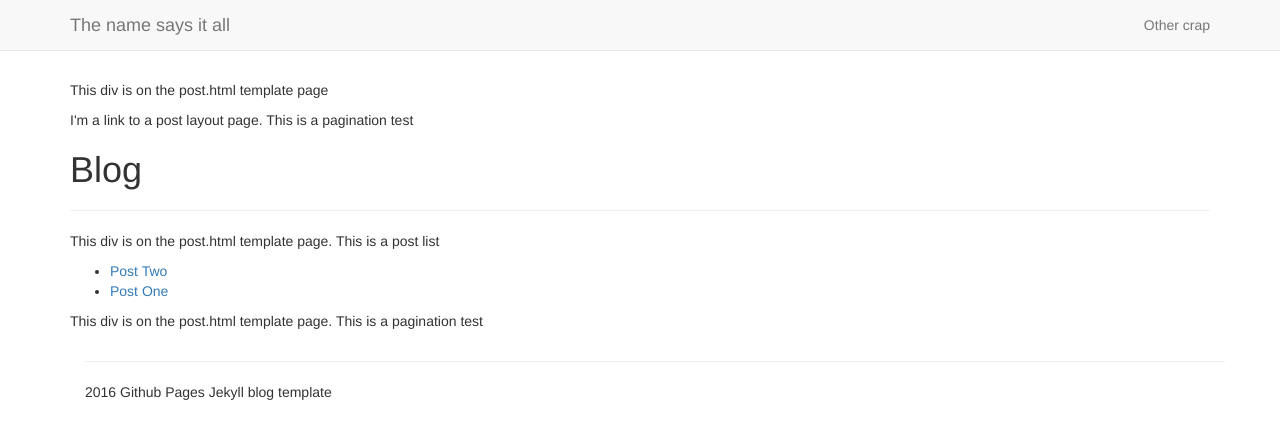
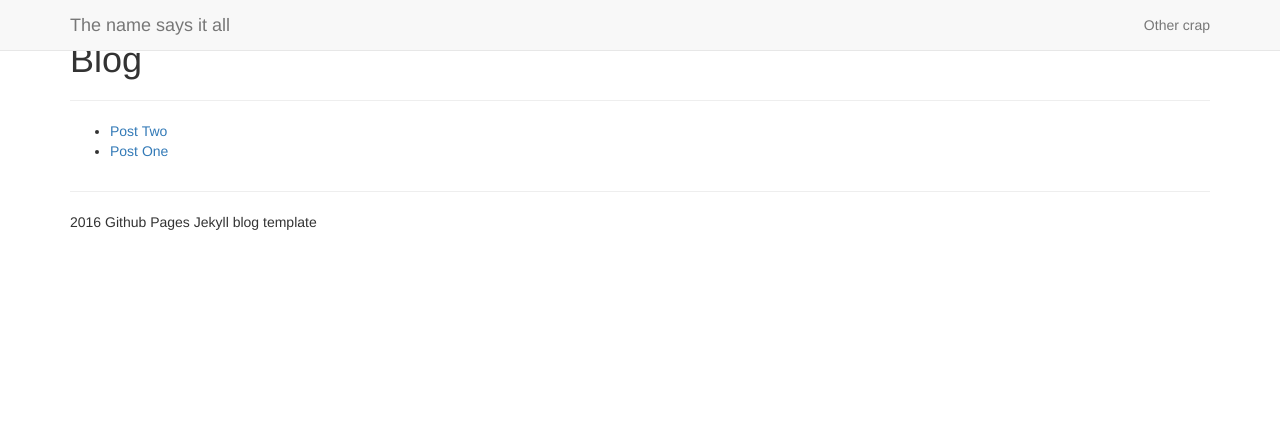
Before and after one commit to larsenjohn/herebyaccident, a Jekyll site: the page built from blog.html, in a window 1280 px wide. Shown: the top 439 px of the page. Built offline with Jekyll 4.4.1, drawn with Linux system fonts in a browser that asks for light colours; nearby versions of some CDN libraries.

Commit message:
trimmed blog template

```diff
--- a/_layouts/post.html
+++ b/_layouts/post.html
@@ -57,17 +57,13 @@
 
   {% include nav.html %}
 
-    <div class="container">
-      <div class="row">
-        <div class="col-sm-12">
+  <div class="container">
+    <div class="row">
+      <div class="col-sm-12">
 
-          <p style="padding-top: 80px;">This div is on the post.html template page</p>
-
-          {{ content }}
+        {{ content }}
 
           <hr>
-
-          <p>This div is on the post.html template page. This is a post list</p>
 
           <ul>
             {% for post in site.posts %}
@@ -77,8 +73,9 @@
             {% endfor %}
           </ul>
 
-          <p>This div is on the post.html template page. This is a pagination test</p>
-
+        </div>
+      </div>
+    </div>
 
   {% include footer.html %}
 
```
Also changed, not shown: 3 other files.
